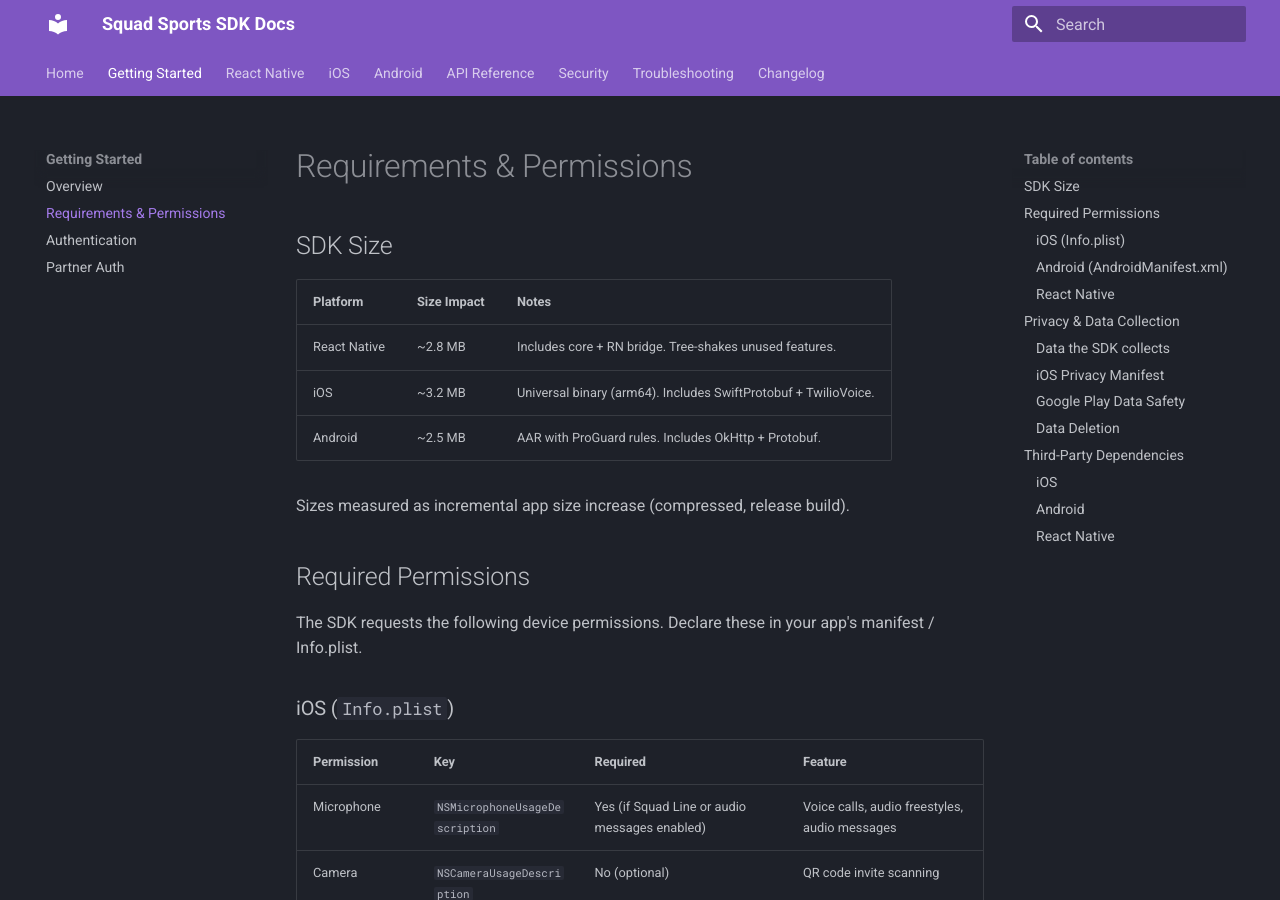
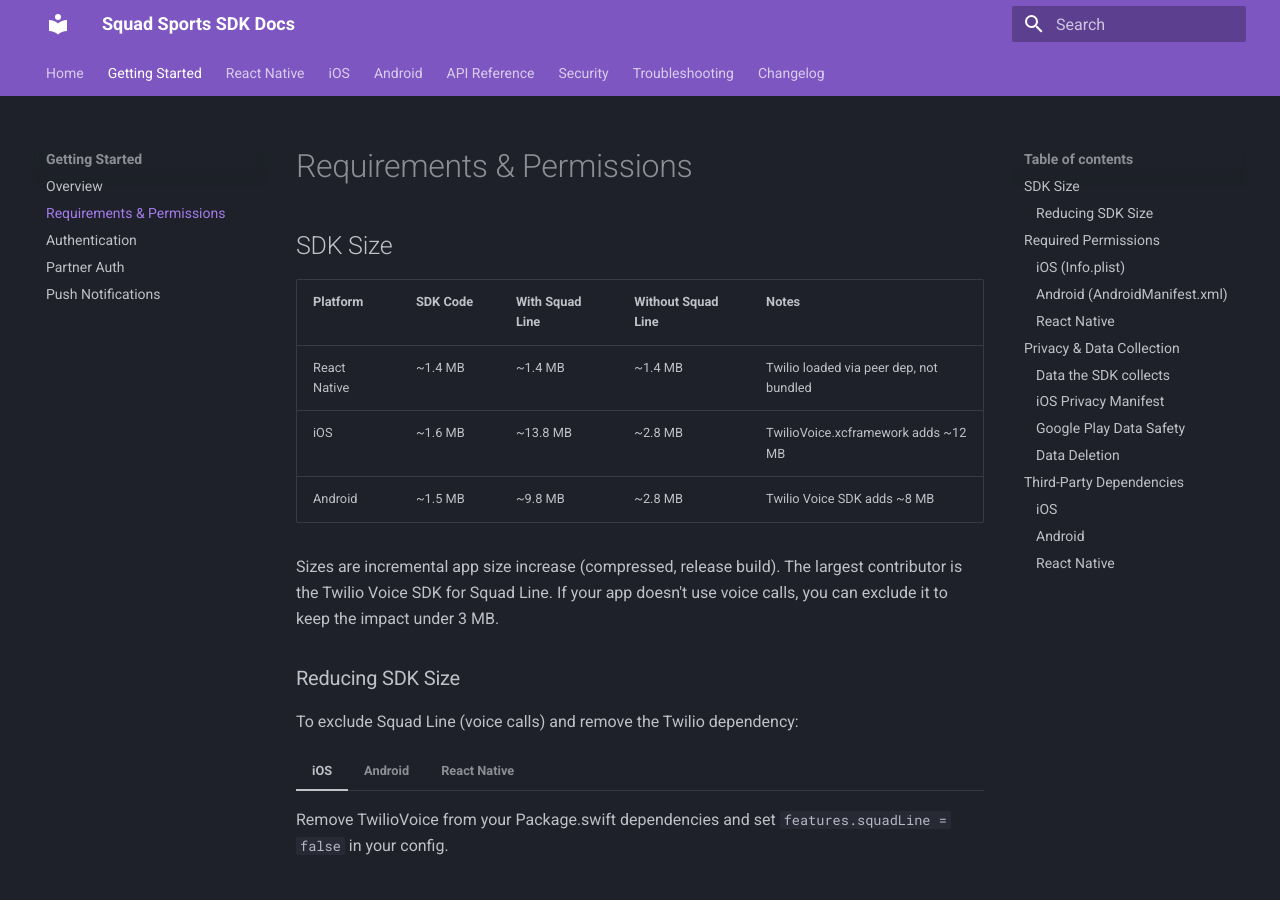
Before and after one commit to withyoursquad/squad-sdk-docs, an MkDocs documentation site: the page built from docs/getting-started/requirements.md, in a window 1280 px wide and 900 px high. Built offline with MkDocs 1.6.1 and Material for MkDocs 9.7.7, drawn with Linux system fonts in a browser that asks for light colours.

Commit message:
Complete docs: push notifications, webhooks, rate limits, SDK size optimization
Added:
- Push Notifications: setup guide for all 3 platforms (FCM, APNs, Expo),
  device token registration, notification types, payload format
- Webhooks: event format, HMAC signature verification, available events
  (partner.user.created, partner.user.synced, partner.sso.exchanged)
- Rate Limits: tier table (standard/premium/enterprise), 429 handling,
  OTP-specific limits, rate limit headers
- SDK Size: accurate measurements with/without Squad Line (Twilio),
  size reduction guide per platform

Updated:
- Requirements: accurate sizes (1.4-13.8 MB range depending on Twilio),
  instructions to exclude Twilio for smaller bundle

Co-Authored-By: Claude Opus 4.6 (1M context) <noreply@anthropic.com>

````diff
--- a/docs/getting-started/requirements.md
+++ b/docs/getting-started/requirements.md
@@ -2,13 +2,34 @@
 
 ## SDK Size
 
-| Platform | Size Impact | Notes |
-|----------|-------------|-------|
-| React Native | ~2.8 MB | Includes core + RN bridge. Tree-shakes unused features. |
-| iOS | ~3.2 MB | Universal binary (arm64). Includes SwiftProtobuf + TwilioVoice. |
-| Android | ~2.5 MB | AAR with ProGuard rules. Includes OkHttp + Protobuf. |
+| Platform | SDK Code | With Squad Line | Without Squad Line | Notes |
+|----------|----------|-----------------|-------------------|-------|
+| React Native | ~1.4 MB | ~1.4 MB | ~1.4 MB | Twilio loaded via peer dep, not bundled |
+| iOS | ~1.6 MB | ~13.8 MB | ~2.8 MB | TwilioVoice.xcframework adds ~12 MB |
+| Android | ~1.5 MB | ~9.8 MB | ~2.8 MB | Twilio Voice SDK adds ~8 MB |
 
-Sizes measured as incremental app size increase (compressed, release build).
+Sizes are incremental app size increase (compressed, release build). The largest contributor is the Twilio Voice SDK for Squad Line. If your app doesn't use voice calls, you can exclude it to keep the impact under 3 MB.
+
+### Reducing SDK Size
+
+To exclude Squad Line (voice calls) and remove the Twilio dependency:
+
+=== "iOS"
+
+    Remove TwilioVoice from your Package.swift dependencies and set `features.squadLine = false` in your config.
+
+=== "Android"
+
+    Exclude the Twilio dependency in your `build.gradle.kts`:
+    ```kotlin
+    implementation("com.squadsports:squad-sports-sdk:1.3.0") {
+        exclude(group = "com.twilio", module = "voice-android")
+    }
+    ```
+
+=== "React Native"
+
+    Don't install `@twilio/voice-react-native-sdk`. It's an optional peer dependency — Squad Line will be disabled automatically.
 
 ## Required Permissions
 
--- a/mkdocs.yml
+++ b/mkdocs.yml
@@ -21,6 +21,7 @@ nav:
       - Requirements & Permissions: getting-started/requirements.md
       - Authentication: getting-started/authentication.md
       - Partner Auth: getting-started/partner-auth.md
+      - Push Notifications: getting-started/push-notifications.md
   - React Native:
       - Quick Start: react-native/quick-start.md
       - Configuration: react-native/configuration.md
@@ -36,6 +37,8 @@ nav:
   - API Reference:
       - SDK Config: api/sdk-config.md
       - Analytics: api/analytics.md
+      - Webhooks: api/webhooks.md
+      - Rate Limits: api/rate-limits.md
       - Error Handling: api/error-handling.md
   - Security: security.md
   - Troubleshooting: troubleshooting.md
````
Also changed, not shown: docs/api/rate-limits.md (added, +58 -0 lines), docs/api/webhooks.md (added, +52 -0 lines), docs/getting-started/push-notifications.md (added, +136 -0 lines).
